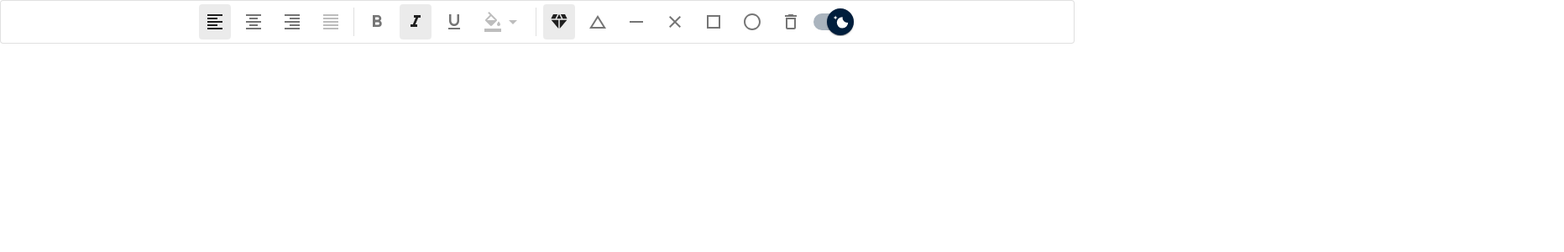
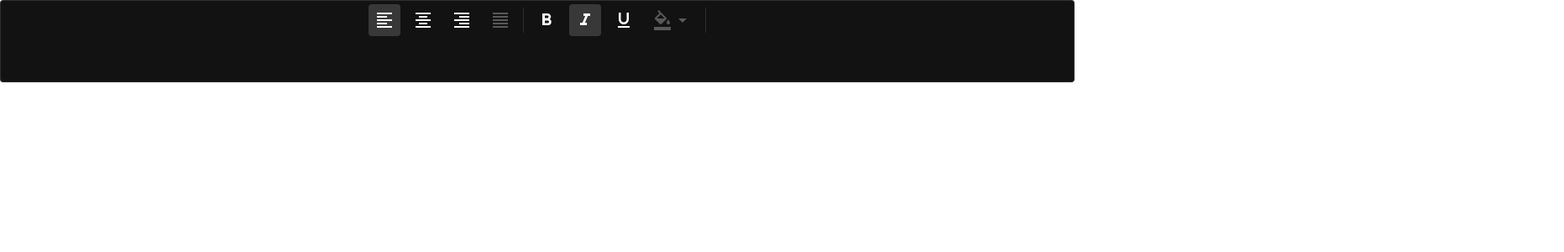
Before and after one commit to AriTavakoli/Canvas-Rendering, a React (Create React App) app: page / in a window 1280 px wide. Shown: the top 300 px of the page at 84% size, 1863 px wide, since content can reach past the window. Built offline with nearby package versions, Linux system fonts and the light colour scheme.

Commit message:
Render Offset Fixed, DarkMode implemented

```diff
--- a/src/components/Buttons.js
+++ b/src/components/Buttons.js
@@ -75,14 +75,20 @@ export default function Buttons({ handleClick }) {
 
 
   return (
-    <div>
+
+
 
 
     <Paper
       elevation={0}
       sx={{
         display: 'flex',
+
         aligned: 'center',
+        positon: 'fixed',
+        top: '20%',
+
+
         justifyContent: 'center',
         border: (theme) => `1px solid ${theme.palette.divider}`,
         flexWrap: 'wrap',
@@ -161,7 +167,7 @@ export default function Buttons({ handleClick }) {
       >
 
 
-          <ToggleButton value="diamond" aria-label="diamond" onClick={() => { dispatch({ type: 'diamond' }) }} onChange = {handleShape}>
+        <ToggleButton value="diamond" aria-label="diamond" onClick={() => { dispatch({ type: 'diamond' }) }} onChange={handleShape}>
           <DiamondIcon />
         </ToggleButton>
 
@@ -200,14 +206,28 @@ export default function Buttons({ handleClick }) {
 
 
 
+<Paper
+        elevation={0}
+        sx={{
+
+          textAlign: 'right',
+          marginRight: '2040px',
+          flexBasis: 'auto',
 
 
-          <CustomizedSwitches />
+        }}
 
 
+>
+
+
+        <CustomizedSwitches/>
+
+
+</Paper>
 
       </StyledToggleButtonGroup>
     </Paper>
-    </div>
+
   );
 }
--- a/src/components/Draw.js
+++ b/src/components/Draw.js
@@ -5,12 +5,16 @@ import Buttons from "./Buttons.js";
 import CustomizedSwitches from "./Darkmode.js";
 import modeReducer from "./modeReducer.js";
 import { ModeContext, ModeDispatchContext } from './ModeContext';
-import shapeLogic from "./ShapeLogic.js";
+import { createMuiTheme, ThemeProvider } from '@mui/material/styles';
 
 
 const generator = rough.generator();
 
-
+const theme = createMuiTheme({
+  palette: {
+    mode: 'dark',
+  },
+});
 
 
 export default function Draw() {
@@ -19,6 +23,9 @@ export default function Draw() {
     modeReducer,
     '',
   )
+  const [drawing, setDrawing] = useState(false);
+  const [elements, setElements] = useState([]);
+
 
 
   function createElement(x1, y1, x2, y2) {
@@ -28,22 +35,7 @@ export default function Draw() {
       case "line":
         //  roughElement = generator.line(x1, y1, x2, y2);
         //white line
-        roughElement = generator.line(x1, y1, x2, y2, {
-          stroke: "white",
-          strokeWidth: 2,
-          strokeWidth: 2,
-          roughness: 0,
-          bowing: 0,
-          fill: "white",
-          fillStyle: "solid",
-          fillWeight: 1,
-          hachureAngle: -41,
-          hachureGap: 4,
-          simplify: 0,
-          strokeSharpness: "sharp",
-          seed: 0,
-
-        });
+        roughElement = generator.line(x1, y1, x2, y2);
 
 
         break;
@@ -123,7 +115,8 @@ export default function Draw() {
 
       case "X":
         roughElement = generator.path("M " +
-          x1 + " " + y1 + " L " + (x1 + (x2 - x1) / 2) + " " + (y1 + (y2 - y1) / 2) + " L " + x2 + " " + y2 + " L " + (x1 + (x2 - x1) / 2) + " " + (y1 + (y2 - y1) / 2) + " L " + x1 + " " + y2 + " L " + (x1 + (x2 - x1) / 2) + " " + (y1 + (y2 - y1) / 2) + " L " + x2 + " " + y1 + " L " + (x1 + (x2 - x1) / 2) + " " + (y1 + (y2 - y1) / 2) + " L " + x1 + " " + y1); break
+          x1 + " " + y1 + " L " + (x1 + (x2 - x1) / 2) + " " + (y1 + (y2 - y1) / 2) + " L " + x2 + " " + y2 + " L " + (x1 + (x2 - x1) / 2) + " " + (y1 + (y2 - y1) / 2) + " L " + x1 + " " + y2 + " L " + (x1 + (x2 - x1) / 2) + " " + (y1 + (y2 - y1) / 2) + " L " + x2 + " " + y1 + " L " + (x1 + (x2 - x1) / 2) + " " + (y1 + (y2 - y1) / 2) + " L " + x1 + " " + y1);
+        break
 
 
 
@@ -139,8 +132,7 @@ export default function Draw() {
 
   }
 
-  const [drawing, setDrawing] = useState(false);
-  const [elements, setElements] = useState([]);
+
 
   useLayoutEffect(() => {
 
@@ -164,9 +156,10 @@ export default function Draw() {
 
   const handleMouseDown = (event) => {
     setDrawing(true);
-    const { clientX, clientY } = event;
+    const { clientX, clientY, pageX, pageY } = event;
 
-    const element = createElement(clientX, clientY, clientX, clientY);
+    const element = createElement(pageX, pageY, clientX, clientY);
+    console.log(event)
     setElements((prevState) => [...prevState, element]);
 
   }
@@ -204,10 +197,29 @@ export default function Draw() {
   return (
     <>
 
+      <ThemeProvider theme={theme}>
+        <div style={{
+          position: 'relative',
+
+
+        }}>
+
+
           <ModeContext.Provider value={mode}>
             <ModeDispatchContext.Provider value={dispatch}>
 
-          <Buttons></Buttons>
+              <div style={{
+                position: 'absolute',
+                direction: 'horizontal',
+                justifyContent: 'center',
+                display: 'block',
+                top: '0px',
+                left: '0px',
+                right: '0px',
+                width: '100%',
+              }}>
+                <Buttons ></Buttons>
+              </div>
               <canvas
                 id="canvas"
                 width={window.innerWidth}
@@ -220,7 +232,11 @@ export default function Draw() {
               >Canvas</canvas>
             </ModeDispatchContext.Provider>
           </ModeContext.Provider>
+        </div>
+      </ThemeProvider>
     </>
+
+
 
   )
 
```
Lines whose indentation alone changed are shown as unchanged.
